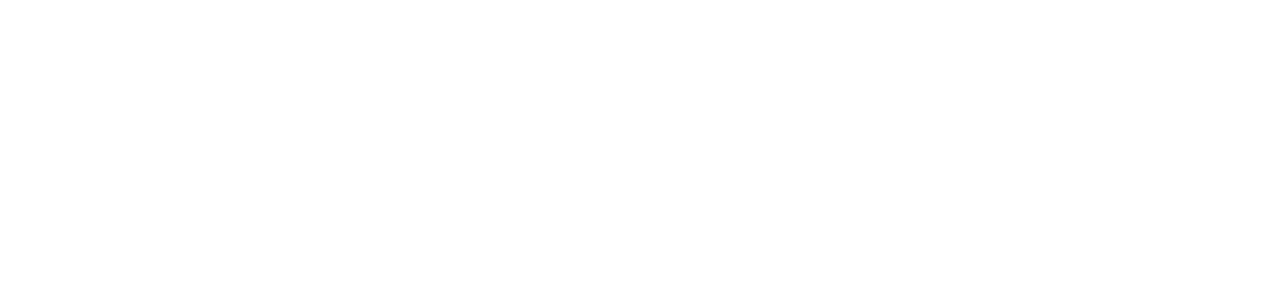
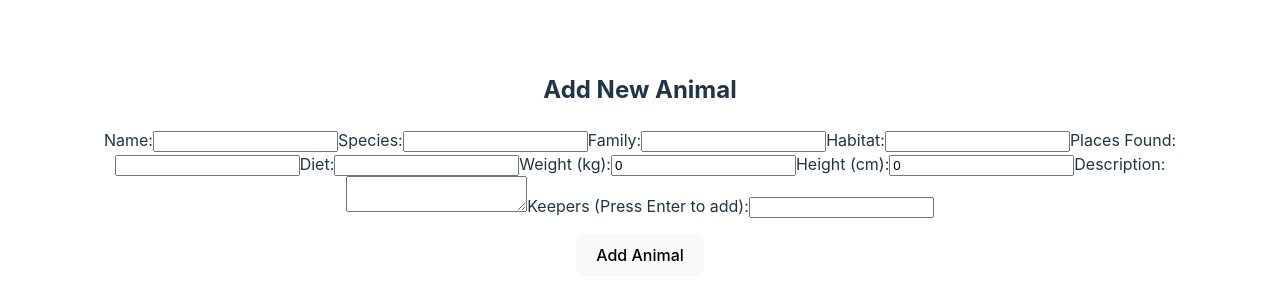
Before and after one commit to pswanagan/Swanagan_Pavielle_Zoo_Management_App_Frontend_Capstone, a React (Vite) app: page /addanimal in a window 1280 px wide. Shown: the part 236-536 px from the top of the page. Built offline with nearby package versions, Linux system fonts and the light colour scheme.

Commit message:
added add animal page

```diff
--- a/src/App.jsx
+++ b/src/App.jsx
@@ -2,7 +2,8 @@
 import { BrowserRouter as Router, Route, Routes, Link } from 'react-router-dom';
 import AnimalList from './components/AnimalList.jsx';
 import AddAnimal from './components/AddAnimal.jsx';
-
+import KeeperList from './components/KeeperList.jsx';
+import AddKeeper from './components/AddKeeper.jsx';
 import Home from './components/Home.jsx';
 import './App.css';
 
@@ -14,6 +15,8 @@
           <Route exact path='/' element={<Home />} />
           <Route path='/animallist' element={<AnimalList />} />
           <Route path='/addanimal'element={<AddAnimal />} />
+          <Route path='/keeperlist' element={<KeeperList />} />
+          <Route path='/addkeeper' element={<AddKeeper />} />
         </Routes>
 
     </Router>
--- a/src/components/AddAnimal.jsx
+++ b/src/components/AddAnimal.jsx
@@ -1,3 +1,107 @@
+import React, { useState } from 'react';
+import axios from 'axios';
+
 export default function AddAnimal(){
+   // Initialize state for each form field
+  const [formData, setFormData] = useState({
+    name: "",
+    species: "",
+    family: "",
+    habitat: "",
+    place_of_found: "",
+    diet: "",
+    description: "",
+    weight_kg: 0,
+    height_cm: 0,
+    image: "",
+    keepers: []
+  });
+  const handleAddKeeper = (e) => {
+    const newKeeper = e.target.value; // Assuming you have an input field for new keeper
+    if (e.key === 'Enter' && newKeeper) { // Example: add keeper on pressing Enter
+      setFormData({ ...formData, keepers: [...formData.keepers, newKeeper] });
+      e.target.value = ''; // Reset the input field after adding
+    }
+  };
 
+  // Handle form input changes
+  const handleChange = (e) => {
+    const { name, value } = e.target;
+    setFormData({ ...formData, [name]: value });
+  };
+
+  // Handle form submission
+  const handleSubmit = async (e) => {
+    e.preventDefault(); // Prevent the default form submission behavior
+    try {
+      await axios.post('http://localhost:5050/animals/', formData);
+      alert('Animal added successfully!');
+      // Reset the form state (optional)
+      setFormData({
+        name: "",
+        species: "",
+        family: "",
+        habitat: "",
+        place_of_found: "",
+        diet: "",
+        description: "",
+        weight_kg: 0,
+        height_cm: 0,
+        image: "",
+        keepers: []
+      });
+    } catch (error) {
+      console.error('Failed to add animal:', error);
+      alert('Failed to add the animal. Please try again.');
+    }
+  };
+
+  return (
+    <div>
+      <h2>Add New Animal</h2>
+      <form onSubmit={handleSubmit}>
+        {/* Repeat this pattern for each field you have */}
+        <label>
+          Name:
+          <input type="text" name="name" required value={formData.name} onChange={handleChange} />
+        </label>
+        <label>
+          Species:
+          <input type="text" name="species" required value={formData.species} onChange={handleChange} />
+        </label>
+        <label>Family:
+                      <input type="text" required name="family" value={formData.family} onChange={handleChange} />
+                  </label>
+                  <label>Habitat:
+                      <input type="text" name="habitat"  required value={formData.habitat} onChange={handleChange} />
+                  </label>
+                  <label>Places Found:
+                      <input type="text" name="place_of_found" required value={formData.place_of_found} onChange={handleChange} />
+                  </label>
+                  <label>Diet:
+                      <input type="text" name="diet" value={formData.diet} required onChange={handleChange} />
+                  </label>
+                  <label>Weight (kg):
+                      <input type="number" name="weight_kg" required value={formData.weight_kg} onChange={handleChange} />
+                  </label>
+                  <label>Height (cm):
+                      <input type="number" name="height_cm" value={formData.height_cm} required onChange={handleChange} />
+                  </label>
+                  <label>Description:
+                      <textarea name="description" value={formData.description} required onChange={handleChange} />
+                  </label>
+        <label>
+  Keepers (Press Enter to add):
+  <input type="text" onKeyPress={handleAddKeeper} />
+</label>
+<ul>
+  {formData.keepers.map((keeper, index) => (
+    <li key={index}>{keeper}</li>
+  ))}
+</ul>
+
+        <button type="submit">Add Animal</button>
+      </form>
+    </div>
+  );
 }
--- /dev/null
+++ b/src/components/AddKeeper.jsx
@@ -0,0 +1,3 @@
+export default function AddKeeper() {
+
+}
--- a/src/components/AnimalDetailModal.jsx
+++ b/src/components/AnimalDetailModal.jsx
@@ -5,7 +5,7 @@
 export default function AnimalDetailModal ({ isOpen, onClose, animal})  {
 
     const [editMode, setEditMode] = useState(false);
-    const [editedAnimal, setEditedAnimal] = useState(animal);
+    const  id = animal.animal_id;
 
     const [formData, setFormData] = useState({
         species: animal.species,
@@ -22,14 +22,20 @@
     const handleEdit = () => {
       setEditMode(true);
     };
-
+    const handleChange = (e) => {
+        const { name, value } = e.target;
+        setFormData(prevState => ({ ...prevState, [name]: value }));
+      };
     const handleSave = async (e) => {
       e.preventDefault();
       try {
-        await axios.patch(`http://localhost:5050/animals/${animal.id}`, editedAnimal);
-        setEditMode(false);
-        onClose(); // Close modal after save
-        refreshAnimals(); // Refresh the animal list to show updated info
+        await axios.patch(`http://localhost:5050/animals/${id}`, formData)
+        .then(response => {
+            console.log("Update successful", response.data);
+            setEditMode(false);
+            onClose();
+            //refreshAnimals();
+          })
       } catch (error) {
         console.error('Failed to update animal:', error);
       }
@@ -38,9 +44,9 @@
     const handleDelete = async () => {
       if (window.confirm('Are you sure you want to delete this animal?')) {
         try {
-          await axios.delete(`http://localhost:5050/animals/${animal.id}`);
+          await axios.delete(`http://localhost:5050/animals/${id}`);
           onClose(); // Close modal after delete
-          refreshAnimals(); // Refresh the animal list to remove the deleted animal
+          //refreshAnimals(); // Refresh the animal list to remove the deleted animal
         } catch (error) {
           console.error('Failed to delete animal:', error);
         }
--- a/src/components/AnimalList.jsx
+++ b/src/components/AnimalList.jsx
@@ -45,7 +45,7 @@
   return (
     <div className="animal-list">
       <h2>Animal List</h2>
-      <Link to="/add-animal">
+      <Link to="/addanimal">
         <button>Add Animal</button>
       </Link>
 
--- a/src/components/Home.jsx
+++ b/src/components/Home.jsx
@@ -23,6 +23,14 @@
                     {/* Endpoint to route to Contact Us component */}
                     <Link to="/addanimal">Add Animal</Link>
                 </li>
+                <li>
+                    {/* Endpoint to route to Contact Us component */}
+                    <Link to="/keeperlist">Keeper List</Link>
+                </li>
+                <li>
+                    {/* Endpoint to route to Contact Us component */}
+                    <Link to="addkeeper">Add Keeper</Link>
+                </li>
             </ul>
         </div>
     );
--- /dev/null
+++ b/src/components/KeeperList.jsx
@@ -0,0 +1,39 @@
+
+import React, { useState, useEffect } from 'react';
+import axios from 'axios';
+
+export default function KeeperList(){
+    const [keepers, setKeepers] = useState([]);
+
+    useEffect(() => {
+        const fetchKeepers = async () => {
+            try {
+                const response = await axios.get('http://localhost:5050/keepers');
+                setKeepers(response.data);
+            } catch (error) {
+                console.error('Failed to fetch keepers:', error);
+            }
+        };
+
+        fetchKeepers();
+    }, []);
+
+    return (
+        <table>
+            <thead>
+                <tr>
+                    <th>E_ID</th>
+                    <th>Name</th>
+                </tr>
+            </thead>
+            <tbody>
+                {keepers.map((keeper) => (
+                    <tr key={keeper.e_id}>
+                        <td>{keeper.e_id}</td>
+                        <td>{keeper.name}</td>
+                    </tr>
+                ))}
+            </tbody>
+        </table>
+    );
+}
--- a/src/index.css
+++ b/src/index.css
@@ -107,3 +107,22 @@
 .animal-modal li {
   list-style-type: none;
 }
+
+table {
+  width: 100%;
+  border-collapse: collapse;
+}
+
+th, td {
+  border: 1px solid #ddd;
+  padding: 8px;
+  text-align: left;
+}
+
+th {
+  background-color: #f2f2f2;
+}
+
+tr:hover {
+  background-color: #ddd; /* Highlight row on hover */
+}
```
Also changed, not shown: src/components/KeeperDetailsModal.jsx (added, +36 -0 lines), src/components/KeeperRow.jsx (added, +8 -0 lines).
